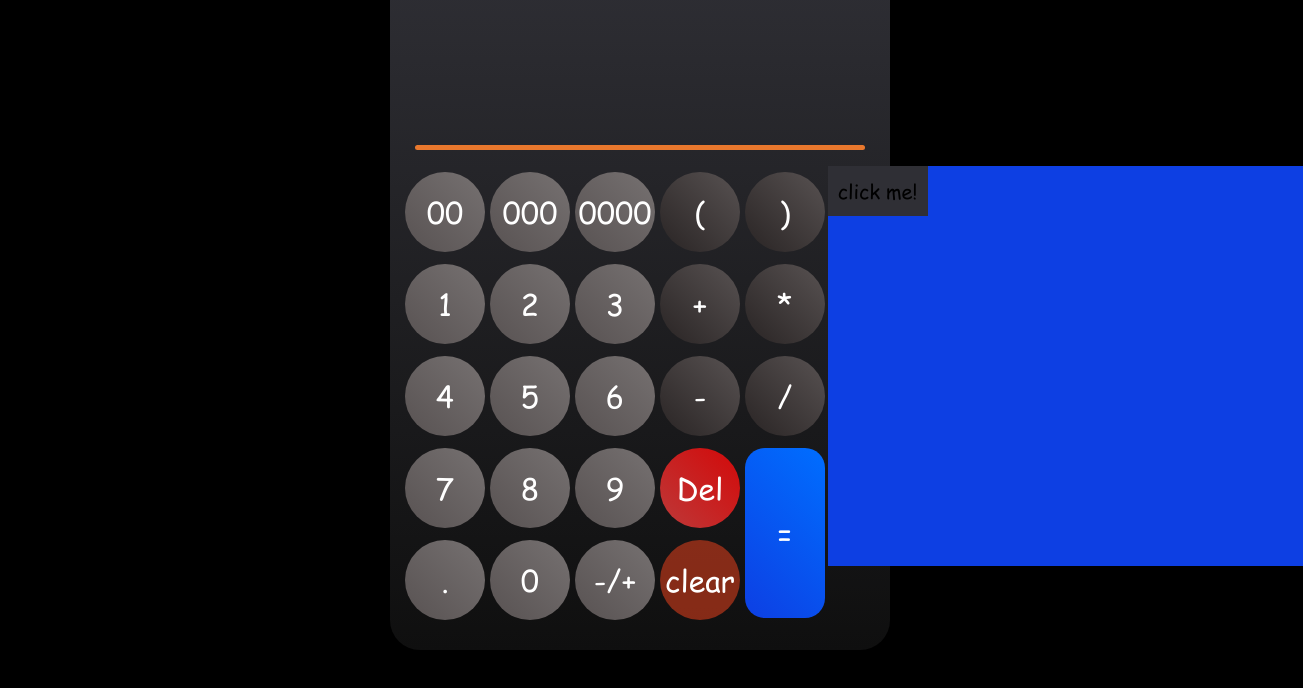
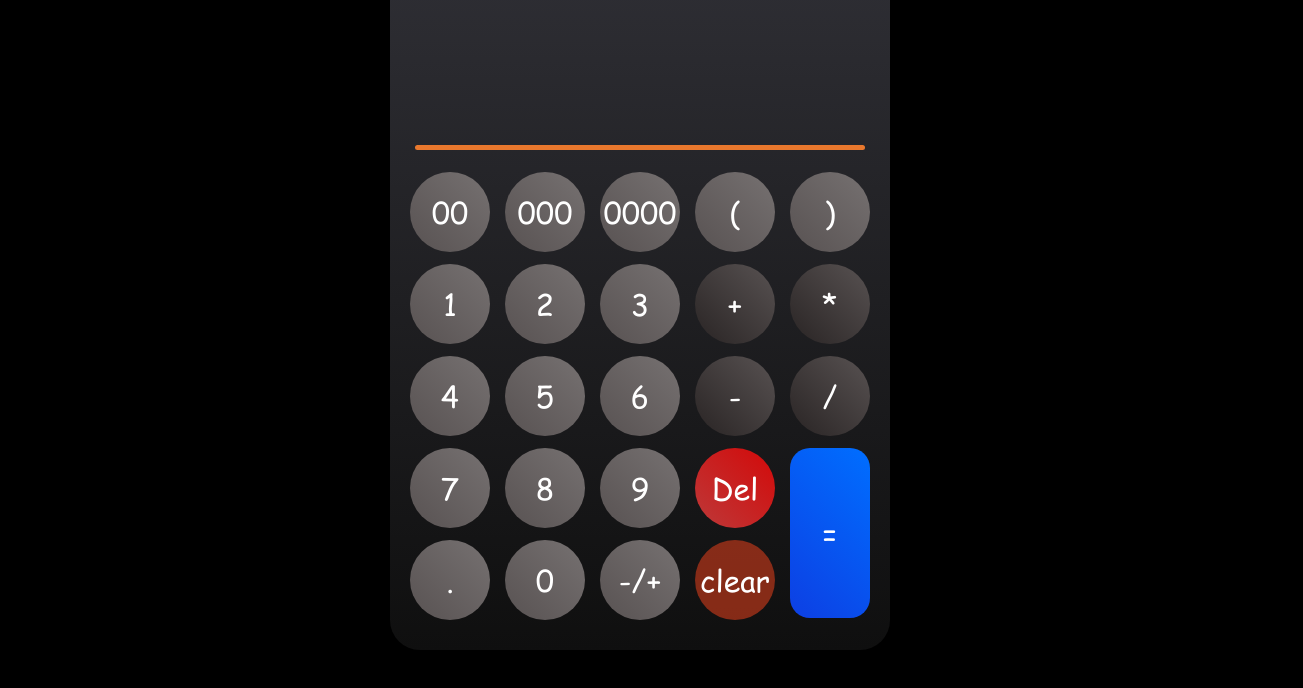
Before and after one commit to MahdiRamezani8/calculator, a plain HTML site: page index.html in a window 1280 px wide. Shown: the part 100-788 px from the top of the page, 1303 px wide, since content can reach past the window. Drawn offline with Linux system fonts and the light colour scheme.

Commit message:
refactor

```diff
--- a/index.html
+++ b/index.html
@@ -14,35 +14,31 @@
         <input id="display" disabled>
         <hr style="height: 5px !important; width: 90% !important; margin-top: -40px !important; background-color: #e9782d;">
         <div id="buttons-main">
-            <button class="button btn-num" onclick="num(this.innerHTML)">00</button>
-            <button class="button btn-num" onclick="num(this.innerHTML)">1</button>
-            <button class="button btn-num" onclick="num(this.innerHTML)">4</button>
-            <button class="button btn-num" onclick="num(this.innerHTML)">7</button>
-            <button class="button btn-num" onclick="num(this.innerHTML)">.</button>
-            <button class="button btn-num" onclick="num(this.innerHTML)">000</button>
-            <button class="button btn-num" onclick="num(this.innerHTML)">2</button>
-            <button class="button btn-num" onclick="num(this.innerHTML)">5</button>
-            <button class="button btn-num" onclick="num(this.innerHTML)">8</button>
-            <button class="button btn-num" onclick="num(this.innerHTML)">0</button>
-            <button class="button btn-num" onclick="num(this.innerHTML)">0000</button>
-            <button class="button btn-num" onclick="num(this.innerHTML)">3</button>
-            <button class="button btn-num" onclick="num(this.innerHTML)">6</button>
-            <button class="button btn-num" onclick="num(this.innerHTML)">9</button>
+            <button class="button btn-num">00</button>
+            <button class="button btn-num">1</button>
+            <button class="button btn-num">4</button>
+            <button class="button btn-num">7</button>
+            <button class="button btn-num">.</button>
+            <button class="button btn-num">000</button>
+            <button class="button btn-num">2</button>
+            <button class="button btn-num">5</button>
+            <button class="button btn-num">8</button>
+            <button class="button btn-num">0</button>
+            <button class="button btn-num">0000</button>
+            <button class="button btn-num">3</button>
+            <button class="button btn-num">6</button>
+            <button class="button btn-num">9</button>
             <button class="button btn-num" onclick="negativeSymbol('-')">-/+</button>
-            <button class="button" onclick="num(this.innerHTML)">(</button>
+            <button class="btn-num button" >(</button>
             <button class="button" onclick="mathSymbol(this.innerHTML)">+</button>
             <button class="button" onclick="mathSymbol(this.innerHTML)">-<button>
             <button class="button delete" onclick="deleteFunc()">Del</button>
             <button class="button clear" onclick="clearFunc()">clear</button>
-            <button class="button" onclick="num(this.innerHTML)"> ) </button>
+            <button class="button btn-num"> ) </button>
             <button class="button" onclick="mathSymbol(this.innerHTML)">*</button>
             <button class="button" onclick="mathSymbol(this.innerHTML)">/</button>
             <button class="button result" onclick="resultFunc()">=</button>
-            <div id="main-container">
-                <button id="send">
-                    click me!
-                </button>
-            </div>
+
         </div>
     </div>
     <script src="javascript.js"></script>
--- a/javascript.js
+++ b/javascript.js
@@ -1,13 +1,17 @@
 var $ = document
 var display = $.getElementById('display')
 const removeSpaces = str => str.replace(/\s/g, '')
+const numButtons = document.querySelectorAll('.btn-num')
+numButtons.forEach(button => button.addEventListener('click', () => num(button.innerHTML)))
 var cMathSymbol = 0
 var cNegativeSymbol = 0
+
 function num(value) {
     display.value += value
     cMathSymbol = 0
     cNegativeSymbol = 0
 }
+
 function mathSymbol(value) {
     if (cMathSymbol < 1) {
         if (display.value != "") {
```
